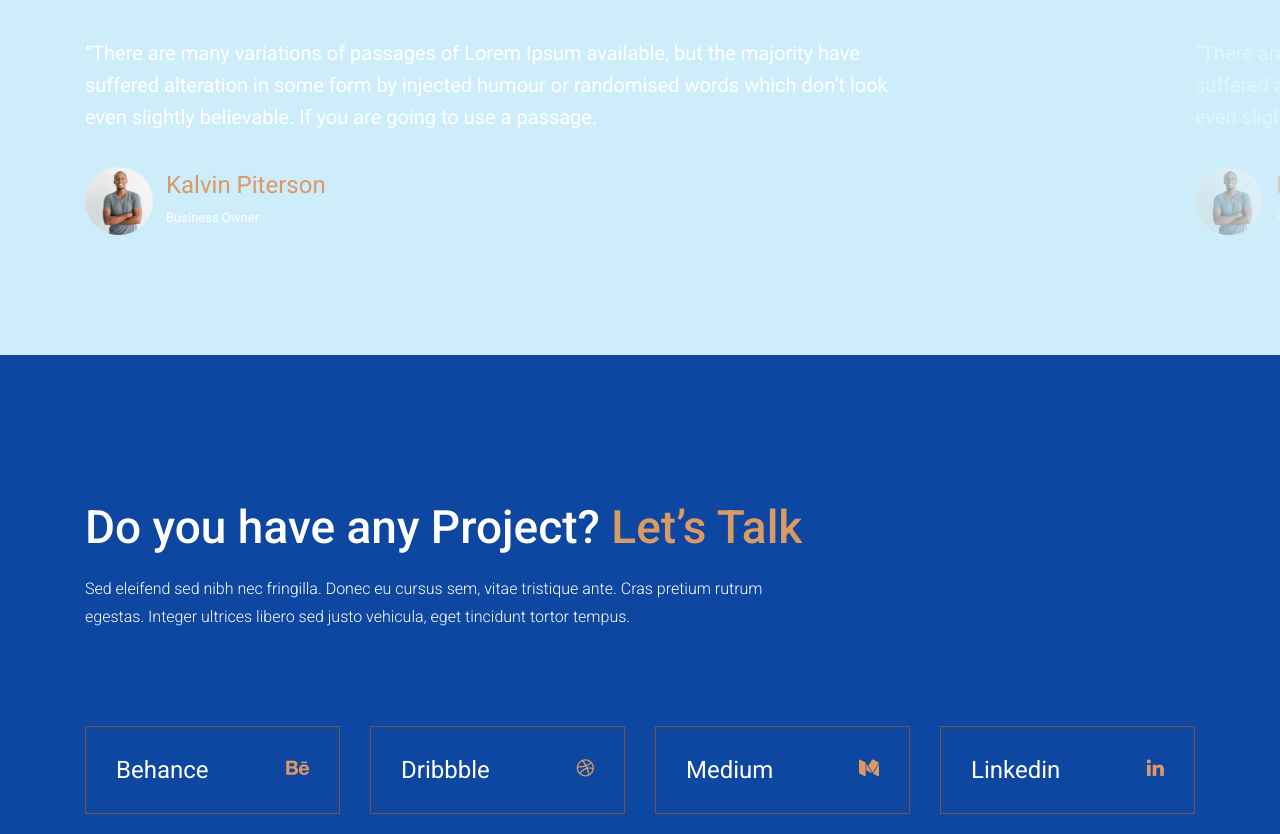
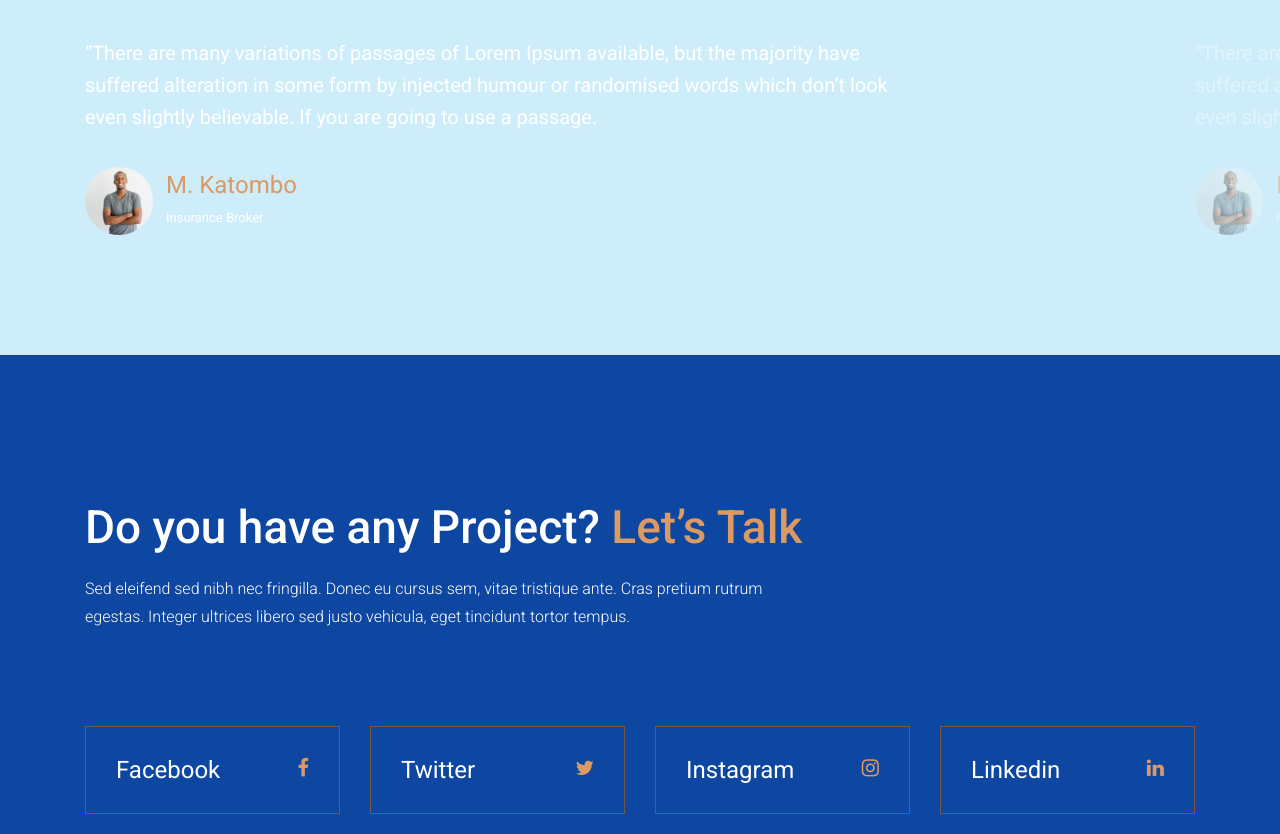
Before and after one commit to techno-extreme/bestparadox, a plain HTML site: page about.html in a window 1280 px wide. Shown: the part 2006-2840 px from the top of the page. Drawn offline with nearby package versions, Linux system fonts and the light colour scheme.

Commit message:
fix: social media

```diff
--- a/about.html
+++ b/about.html
@@ -200,7 +200,7 @@
                                                     <img src="img/case/testmonial.png" alt="">
                                                 </div>
                                                 <div class="author_name">
-                                                    <h3>Kalvin Piterson</h3>
+                                                    <h3>N. Gumbo</h3>
                                                     <span>Business Owner</span>
                                                 </div>
                                             </div>
@@ -221,8 +221,8 @@
                                                     <img src="img/case/testmonial.png" alt="">
                                                 </div>
                                                 <div class="author_name">
-                                                    <h3>Kalvin Piterson</h3>
-                                                    <span>Business Owner</span>
+                                                    <h3>M. Katombo</h3>
+                                                    <span>Insurance Broker</span>
                                                 </div>
                                             </div>
                                         </div>
@@ -242,8 +242,8 @@
                                                     <img src="img/case/testmonial.png" alt="">
                                                 </div>
                                                 <div class="author_name">
-                                                    <h3>Kalvin Piterson</h3>
-                                                    <span>Business Owner</span>
+                                                    <h3>F. Chirima</h3>
+                                                    <span>Estimator</span>
                                                 </div>
                                             </div>
                                         </div>
@@ -273,20 +273,20 @@
                 <div class="row">
                     <div class="col-md-3">
                         <div class="single_links d-flex justify-content-between align-items-center">
-                            <span>Behance</span>
-                            <a href="#"> <i class="fa fa-behance"></i> </a>
+                            <span>Facebook</span>
+                            <a href="#"> <i class="fa fa-facebook"></i> </a>
                         </div>
                     </div>
                     <div class="col-md-3">
                         <div class="single_links d-flex justify-content-between align-items-center">
-                            <span>Dribbble</span>
-                            <a href="#"> <i class="fa fa-dribbble"></i> </a>
+                            <span>Twitter</span>
+                            <a href="#"> <i class="fa fa-twitter"></i> </a>
                         </div>
                     </div>
                     <div class="col-md-3">
                         <div class="single_links d-flex justify-content-between align-items-center">
-                            <span>Medium</span>
-                            <a href="#"> <i class="fa fa-medium"></i> </a>
+                            <span>Instagram</span>
+                            <a href="#"> <i class="fa fa-instagram"></i> </a>
                         </div>
                     </div>
                     <div class="col-md-3">
```
Also changed, not shown: blog.html (+6 -6 lines), contact.html (+6 -6 lines), elements.html (+6 -6 lines), services.html (+12 -12 lines), single-blog.html (+6 -6 lines), works.html (+11 -11 lines), works_details.html (+6 -6 lines).
